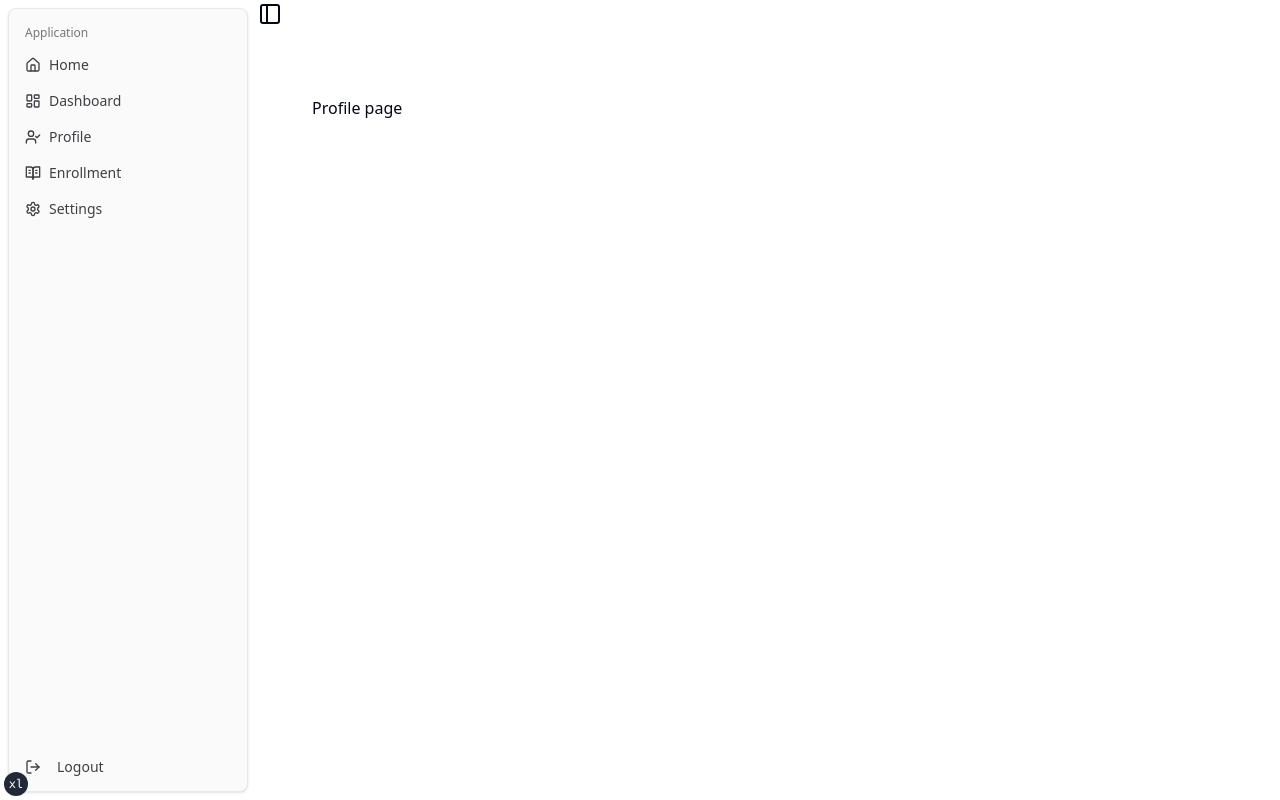
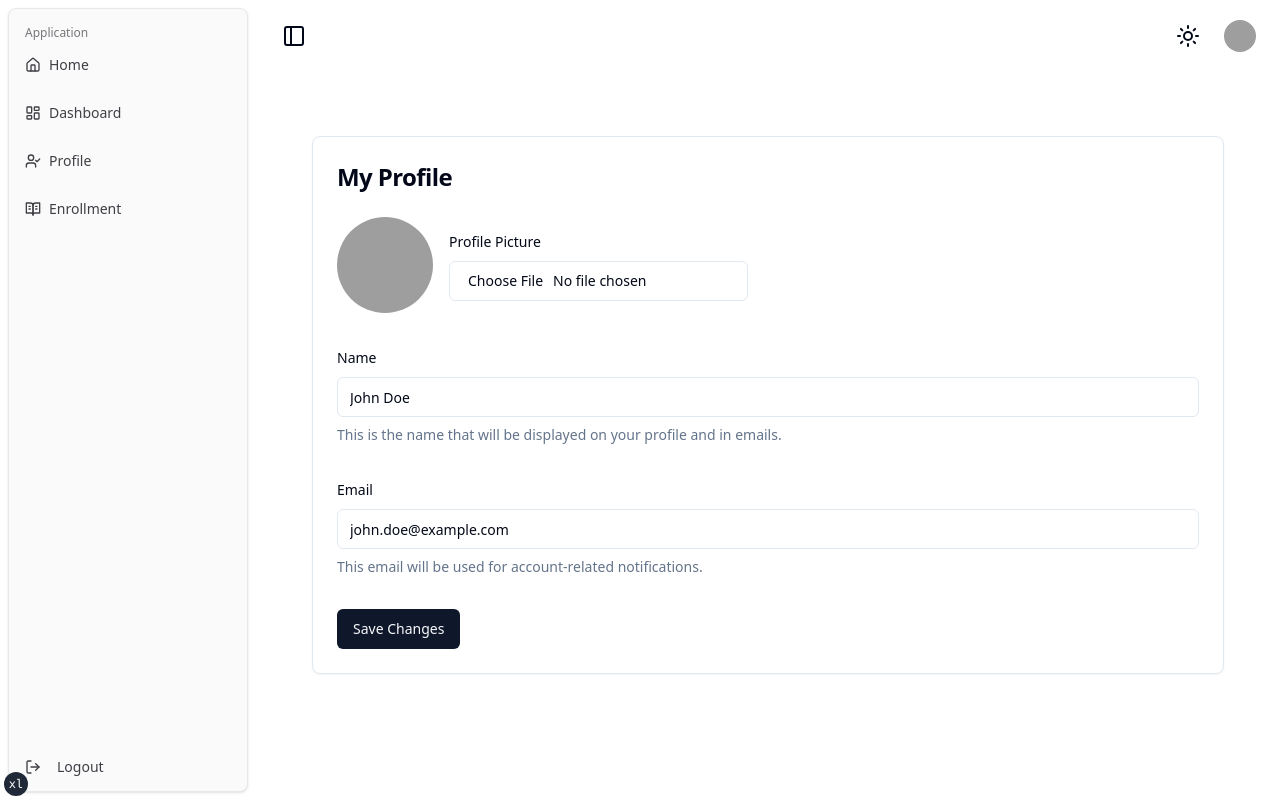
Before and after one commit to rakibtweets/10minutedev, a Next.js app: page /profile in a window 1280 px wide. Built offline with nearby package versions, Linux system fonts and the light colour scheme; grey boxes are pictures that could not be loaded.

Commit message:
feat(profile): implement profile form with avatar upload and validation; enhance profile page layout

```diff
--- a/app/(dashboard)/layout.tsx
+++ b/app/(dashboard)/layout.tsx
@@ -1,13 +1,23 @@
 import { SidebarProvider, SidebarTrigger } from '@/components/ui/sidebar';
 import React from 'react';
 import { DashboardSidebar } from '@/components/dashboard/Sidebar/app-sidebar';
+import ProfileAvatar from '@/components/shared/navbar/ProfileAvatar';
+import { ThemeToggle } from '@/components/ui/ThemeToggle';
 
 const DashboardLayout = ({ children }: { children: React.ReactNode }) => {
   return (
     <SidebarProvider>
       <DashboardSidebar />
-      <main className="w-full ">
-        <SidebarTrigger />
+      <main className="w-full">
+        <div className="relative">
+          <div className="sticky flex items-center justify-between px-6 py-4">
+            <SidebarTrigger />
+            <div className="flex items-center justify-between gap-x-4">
+              <ThemeToggle />
+              <ProfileAvatar />
+            </div>
+          </div>
+        </div>
         <section className="flex w-full flex-1 flex-col items-center justify-center px-6 pb-6 pt-16 max-md:pb-14 sm:px-14">
           <div className="mx-auto  w-full max-w-7xl">{children}</div>
         </section>
--- a/app/(dashboard)/profile/page.tsx
+++ b/app/(dashboard)/profile/page.tsx
@@ -1,4 +1,16 @@
+import ProfileForm from '@/components/dashboard/forms/ProfileForm';
+import { Card, CardContent, CardHeader, CardTitle } from '@/components/ui/card';
+
 const ProfilePage = () => {
-  return <div>Profile page</div>;
+  return (
+    <Card>
+      <CardHeader>
+        <CardTitle className="text-2xl font-bold">My Profile</CardTitle>
+      </CardHeader>
+      <CardContent>
+        <ProfileForm />
+      </CardContent>
+    </Card>
+  );
 };
 export default ProfilePage;
--- a/components/dashboard/Sidebar/app-sidebar.tsx
+++ b/components/dashboard/Sidebar/app-sidebar.tsx
@@ -3,7 +3,6 @@ import {
   Home,
   LayoutDashboard,
   LogOut,
-  Settings,
   UserCheck
 } from 'lucide-react';
 
@@ -42,11 +41,6 @@ const items = [
     title: 'Enrollment',
     url: '/enrollment',
     icon: BookOpenText
-  },
-  {
-    title: 'Settings',
-    url: '#',
-    icon: Settings
   }
 ];
 
@@ -57,7 +51,7 @@ export function DashboardSidebar() {
         <SidebarGroup>
           <SidebarGroupLabel>Application</SidebarGroupLabel>
           <SidebarGroupContent>
-            <SidebarMenu>
+            <SidebarMenu className="gap-4">
               {items.map((item) => (
                 <SidebarMenuItem key={item.title}>
                   <SidebarMenuButton asChild>
--- /dev/null
+++ b/components/dashboard/forms/ProfileForm.tsx
@@ -0,0 +1,117 @@
+'use client';
+import { Button } from '@/components/ui/button';
+import {
+  Form,
+  FormControl,
+  FormDescription,
+  FormField,
+  FormItem,
+  FormLabel,
+  FormMessage
+} from '@/components/ui/form';
+import React, { useState } from 'react';
+import * as z from 'zod';
+import { Avatar, AvatarFallback, AvatarImage } from '@/components/ui/avatar';
+import { Label } from '@/components/ui/label';
+import { zodResolver } from '@hookform/resolvers/zod';
+import { useForm } from 'react-hook-form';
+
+import { Input } from '@/components/ui/input';
+
+const formSchema = z.object({
+  name: z.string().min(2, {
+    message: 'Name must be at least 2 characters.'
+  }),
+  email: z.string().email({
+    message: 'Please enter a valid email address.'
+  })
+});
+
+const ProfileForm = () => {
+  const [avatarUrl, setAvatarUrl] = useState('/avatars/01.png');
+
+  const form = useForm<z.infer<typeof formSchema>>({
+    resolver: zodResolver(formSchema),
+    defaultValues: {
+      name: 'John Doe',
+      email: 'john.doe@example.com'
+    }
+  });
+
+  const onSubmit = (values: z.infer<typeof formSchema>) => {
+    // TODO: Update profile information
+    console.log(values);
+  };
+
+  const handleAvatarChange = (event: React.ChangeEvent<HTMLInputElement>) => {
+    const file = event.target.files?.[0];
+    if (file) {
+      // TODO: Implement actual image upload
+      const reader = new FileReader();
+      reader.onload = (e) => {
+        setAvatarUrl(e.target?.result as string);
+      };
+      reader.readAsDataURL(file);
+    }
+  };
+  return (
+    <Form {...form}>
+      <form onSubmit={form.handleSubmit(onSubmit)} className="space-y-8">
+        <div className="flex items-center space-x-4">
+          <Avatar className="size-24">
+            <AvatarImage src={avatarUrl} alt="Profile picture" />
+            <AvatarFallback>JD</AvatarFallback>
+          </Avatar>
+          <div>
+            <Label htmlFor="avatar">Profile Picture</Label>
+            <Input
+              id="avatar"
+              type="file"
+              accept="image/*"
+              onChange={handleAvatarChange}
+              className="mt-2"
+            />
+          </div>
+        </div>
+
+        <FormField
+          control={form.control}
+          name="name"
+          render={({ field }) => (
+            <FormItem>
+              <FormLabel>Name</FormLabel>
+              <FormControl>
+                <Input placeholder="Enter your name" {...field} />
+              </FormControl>
+              <FormDescription>
+                This is the name that will be displayed on your profile and in
+                emails.
+              </FormDescription>
+              <FormMessage />
+            </FormItem>
+          )}
+        />
+
+        <FormField
+          control={form.control}
+          name="email"
+          render={({ field }) => (
+            <FormItem>
+              <FormLabel>Email</FormLabel>
+              <FormControl>
+                <Input placeholder="Enter your email" type="email" {...field} />
+              </FormControl>
+              <FormDescription>
+                This email will be used for account-related notifications.
+              </FormDescription>
+              <FormMessage />
+            </FormItem>
+          )}
+        />
+
+        <Button type="submit">Save Changes</Button>
+      </form>
+    </Form>
+  );
+};
+export default ProfileForm;
--- a/components/shared/navbar/ProfileAvatar.tsx
+++ b/components/shared/navbar/ProfileAvatar.tsx
@@ -10,9 +10,8 @@ import {
   DropdownMenuTrigger
 } from '@/components/ui/dropdown-menu';
 import { Avatar, AvatarFallback, AvatarImage } from '@/components/ui/avatar';
-
 import Link from 'next/link';
-import { LayoutDashboardIcon, LogOutIcon, SettingsIcon } from 'lucide-react';
+import { LayoutDashboardIcon, LogOutIcon, UserCheck } from 'lucide-react';
 
 const ProfileAvatar = () => {
   const user = true;
@@ -21,7 +20,7 @@ const ProfileAvatar = () => {
       {user ? (
         <DropdownMenu>
           <DropdownMenuTrigger asChild>
-            <Button variant="secondary" className="relative size-8 ">
+            <Button variant="ghost" className="relative size-8 rounded-full">
               <Avatar className="size-8 ">
                 <AvatarImage src="https://github.com/shadcn.png" />
                 <AvatarFallback>CN</AvatarFallback>
@@ -40,7 +39,7 @@ const ProfileAvatar = () => {
             <DropdownMenuSeparator />
             <DropdownMenuGroup>
               <DropdownMenuItem asChild>
-                <Link href="/dashboard">
+                <Link className="cursor-pointer" href="/dashboard">
                   <LayoutDashboardIcon
                     className="mr-2 size-4"
                     aria-hidden="true"
@@ -51,16 +50,16 @@ const ProfileAvatar = () => {
               </DropdownMenuItem>
 
               <DropdownMenuItem asChild>
-                <Link href="/dashboard/account">
-                  <SettingsIcon className="mr-2 size-4" aria-hidden="true" />
-                  Settings
+                <Link className="cursor-pointer" href="/profile">
+                  <UserCheck className="mr-2 size-4" aria-hidden="true" />
+                  Profile
                   <DropdownMenuShortcut>⌘S</DropdownMenuShortcut>
                 </Link>
               </DropdownMenuItem>
             </DropdownMenuGroup>
             <DropdownMenuSeparator />
             <DropdownMenuItem asChild>
-              <Link href="/signout">
+              <Link className="cursor-pointer" href="/signout">
                 <LogOutIcon className="mr-2 size-4" aria-hidden="true" />
                 Log out
                 <DropdownMenuShortcut>⇧⌘Q</DropdownMenuShortcut>
--- a/package.json
+++ b/package.json
@@ -9,12 +9,12 @@
     "lint": "next lint"
   },
   "dependencies": {
-    "@hookform/resolvers": "^3.6.0",
+    "@hookform/resolvers": "^3.9.1",
     "@radix-ui/react-accordion": "^1.1.2",
     "@radix-ui/react-avatar": "^1.0.4",
     "@radix-ui/react-dialog": "^1.1.2",
     "@radix-ui/react-dropdown-menu": "^2.0.6",
-    "@radix-ui/react-label": "^2.0.2",
+    "@radix-ui/react-label": "^2.1.0",
     "@radix-ui/react-navigation-menu": "^1.1.4",
     "@radix-ui/react-progress": "^1.1.0",
     "@radix-ui/react-separator": "^1.1.0",
@@ -36,7 +36,7 @@
     "prettier": "^3.3.1",
     "react": "^18",
     "react-dom": "^18",
-    "react-hook-form": "^7.51.5",
+    "react-hook-form": "^7.53.2",
     "tailwind-merge": "^2.3.0",
     "tailwindcss-animate": "^1.0.7",
     "vaul": "^0.9.1",
```
Also changed, not shown: components/ui/dropdown-menu.tsx (+52 -52 lines), 1 other file (tests, documents, lock files or other folders).
